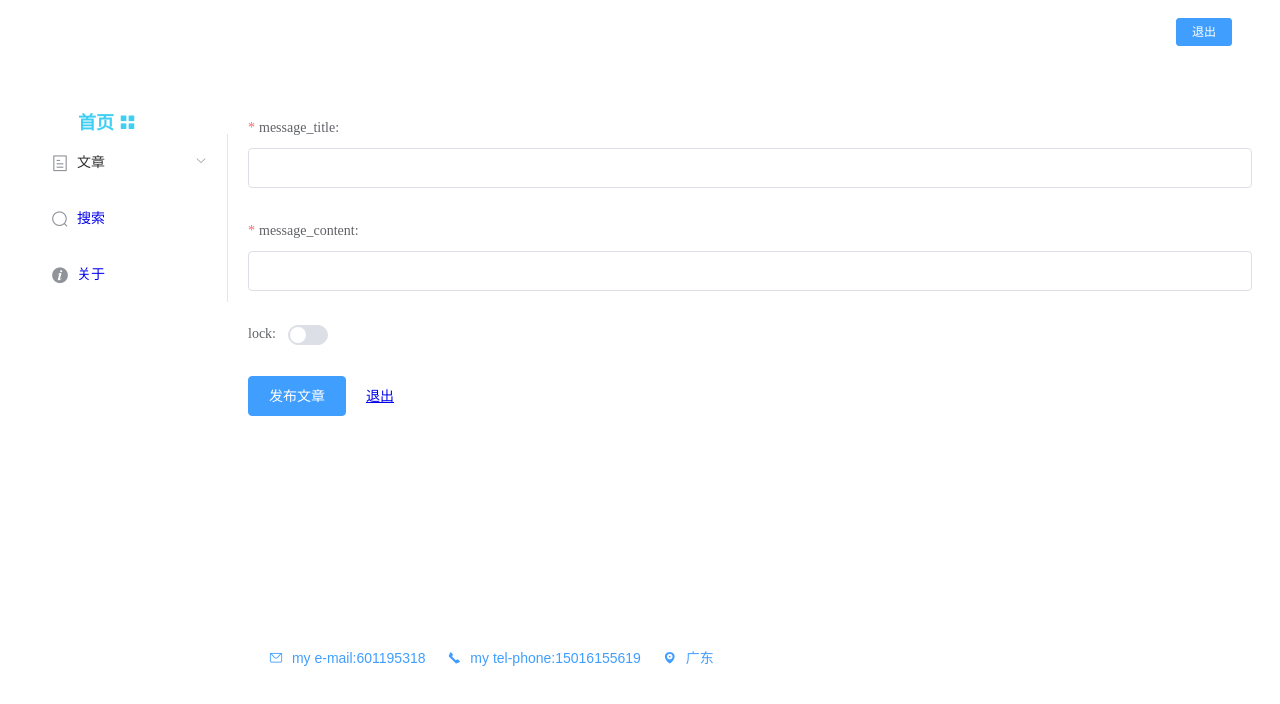
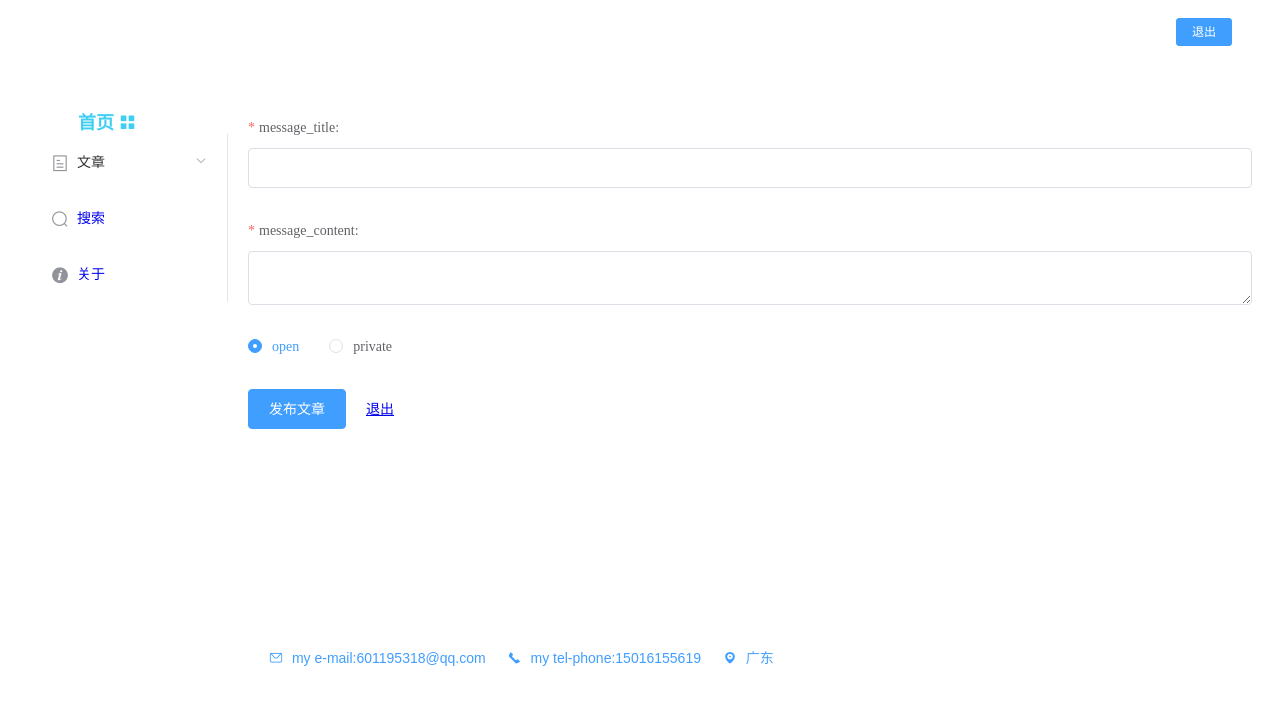
Before and after one commit to youqiting/vue_ele_test, a Vue app: page /publishMessage in a window 1280 px wide. Shown: the top 704 px of the page. Built offline with nearby package versions, Linux system fonts and the light colour scheme.

Commit message:
增加升降排序

```diff
--- a/src/components/footer.vue
+++ b/src/components/footer.vue
@@ -3,7 +3,7 @@
     <div class="my_mag">
       <div>
         <el-button type="text" icon="el-icon-message">
-          my e-mail:601195318
+          my e-mail:601195318@qq.com
         </el-button>
       </div>
       <div>
--- a/src/config/api.js
+++ b/src/config/api.js
@@ -8,6 +8,7 @@ module.exports = {
     addMessage:baseUrl+'/addMessage',
     updateMessage:baseUrl+'/updateMessage',
     deleteMessage:baseUrl+'/deleteMessage',
+    MessageSort:baseUrl+'/MessageSort',
 
     //user
     addUser:baseUrl+'/addUser',
--- a/src/pages/message.vue
+++ b/src/pages/message.vue
@@ -1,12 +1,26 @@
 
 <template>
   <div class="message">
-    <div class="addMessage">
-      <router-link to="/publishMessage"  class="unline">发布文章</router-link>
+    <!-- 上部：展示方式 -->
+    <div class="message_header">
+      <el-button-group>
+        <el-button type="text" @click="getMessages()">
+          默认展示
+          <i class="el-icon-caret-bottom"></i>
+        </el-button>
+        <el-select v-model="value" placeholder="按时间展示" @change="sortByTime()" >
+          <el-option v-for="item in options" :key="item.value" :label="item.label" :value="item.value"></el-option>
+        </el-select>
+      </el-button-group>
+      <div class="addMessage">
+        <router-link to="/publishMessage"  class="unline">发布文章</router-link>
+      </div>
     </div>
+    <!-- 中部：遍历文章 -->
     <div v-for="(item, index) in messageList" :key="index">
       <messageLi v-bind:item="item" />
     </div>
+    <!-- 尾部 -->
     <div class="visit_over">
       —————————————<span></span>已看完<span></span>—————————————
     </div>
@@ -24,7 +38,15 @@ export default {
   },
   data(){
     return{
-      messageList:[]
+      messageList:[],
+      options:[{
+        value:'asc',
+        label:'时间升序'
+      },{
+        value:'desc',
+        label:'时间降序'
+      }],
+      value: ''
     }
   },
   mounted:function(){
@@ -33,14 +55,26 @@ export default {
     })
   },
   methods:{
-    //获取（未锁的）文章
+    //获取（公开的）文章
     getMessages:function(){
+      this.value ='';
       var params = {
-        key :false
+        open : true
       }
       this.$http.post(getMessageList,params).then((res)=>{
         this.messageList = res.data.result;
-
+      })
+    },
+    //时间排序
+    sortByTime:function(){
+      console.log('sortByTime,value:' + this.value);
+      var params = {
+        open : true,
+        sort : this.value
+      }
+      this.$http.post(this.$api.MessageSort,params).then(res=>{
+        console.log(res.data);
+        this.messageList = res.data.result;
       })
     }
   }
--- a/src/pages/messageLi.vue
+++ b/src/pages/messageLi.vue
@@ -43,7 +43,7 @@ export default {
               type: 'success',
               message: '删除成功!'
             });
-            this.$router.push('/message');
+            window.location.reload();
           }
         })
       }).catch(() => {
--- a/src/pages/message_detail.vue
+++ b/src/pages/message_detail.vue
@@ -128,7 +128,7 @@ export default {
               type: 'success',
               message: '删除成功!'
             });
-            this.$router.push('/message');
+            this.$router.go(-1);
           }
         })
       }).catch(() => {
--- a/src/pages/message_open.vue
+++ b/src/pages/message_open.vue
@@ -1,9 +1,26 @@
 
 <template>
   <div>
+    <!-- 上部分：展示方式 -->
+    <div class="message_header">
+      <el-button-group>
+        <el-button type="text"  @click="getMessages()">
+          默认展示
+          <i class="el-icon-caret-bottom"></i>
+        </el-button>
+        <el-select v-model="value" placeholder="按时间展示" @change="sortByTime()" >
+          <el-option v-for="item in options" :key="item.value" :label="item.label" :value="item.value"></el-option>
+        </el-select>
+      </el-button-group>
+      <div class="addMessage">
+        <router-link to="/publishMessage"  class="unline">发布文章</router-link>
+      </div>
+    </div>
+    <!-- 中部：遍历文章 -->
     <div v-for="(item, index) in messageList" :key="index">
       <messageLi v-bind:item="item" />
     </div>
+    <!-- 尾部 -->
     <div class="visit_over">已看完</div>
   </div>
 </template>
@@ -19,7 +36,15 @@ export default {
   },
   data(){
     return{
-      messageList:[]
+      messageList:[],
+      options:[{
+        value:'asc',
+        label:'时间升序'
+      },{
+        value:'desc',
+        label:'时间降序'
+      }],
+      value: ''
     }
   },
   mounted:function(){
@@ -28,14 +53,27 @@ export default {
     })
   },
   methods:{
-    //获取（未锁的）文章
+    //获取（不公开）文章
     getMessages:function(){
+      this.value ='';
       var params = {
-        key: true
+        open: false
       }
       this.$http.post(getMessageList,params).then((res)=>{
         this.messageList = res.data.result;
 
+      })
+    },
+    //时间排序
+    sortByTime:function(){
+      console.log('sortByTime,value:' + this.value);
+      var params = {
+        open : true,
+        sort : this.value
+      }
+      this.$http.post(this.$api.MessageSort,params).then(res=>{
+        console.log(res.data);
+        this.messageList = res.data.result;
       })
     }
   }
--- a/src/pages/publishMessage.vue
+++ b/src/pages/publishMessage.vue
@@ -3,14 +3,15 @@
   <div id="publishMessage">
     <div>
         <el-form :model="form" label-width="50px;" :rules="rules" ref='form'>
-            <el-form-item label="message_title:" prop="message_title">
-                <el-input v-model="form.message_title"></el-input>
+            <el-form-item label="message_title:" prop="title">
+                <el-input v-model="form.title"></el-input>
             </el-form-item>
-            <el-form-item label="message_content:" prop="message_content">
-                <el-input v-model="form.message_content"></el-input>
+            <el-form-item label="message_content:" prop="content">
+                <el-input type="textarea"  :autosize="{ minRows: 2, maxRows: 4}" v-model="form.content"></el-input>
             </el-form-item>
-            <el-form-item label="lock:">
-                <el-switch v-model="form.message_lock"></el-switch>
+            <el-form-item>
+                <el-radio v-model="form.open" label="open">open</el-radio>
+                <el-radio v-model="form.open" label="private">private</el-radio>
             </el-form-item>
             <el-form-item >
                 <el-button type='primary' @click="pulishMes()">发布文章</el-button>
@@ -22,34 +23,42 @@
 </template>
 
 <script>
-import {addUser} from '../config/api.js'
 
 export default {
   name:'publishMessage',
   data(){
       return{
         form:{
-            message_title:"",
-            message_content:"",
-            message_lock:false
+            title:"",
+            content:"",
+            open:"open"
         },
         rules:{
-            message_title:[{required:true, message:'请输入标题'}],
-            message_content:[{required:true, message:'请输入内容'}]
+            title:[{required:true, message:'请输入标题'}],
+            content:[{required:true, message:'请输入内容'}],
+            open:[{required:false, message:'private'}]
         }
       }
   },
   methods:{
       pulishMes:function(){
+            var message_open = '';
+            if(this.form.open == 'open') {
+                message_open= '1';
+            }
+            else if(this.form.open == 'private') {
+                message_open='0';
+            }
             var params ={
-              title: this.form.message_title,
-              content: this.form.message_content,
-              lock: this.form.message_lock,
+                title: this.form.title,
+                content: this.form.content,
+                open: message_open,
             }
-          this.$http.post(addMessage, params).then((res)=>{
+            this.$http.post(this.$api.addMessage, params).then((res)=>{
                 console.log(params);
                 if(res.data.code ==1){
                     this.$message("提交成功");
+                    this.$router.go(-1);
                 }
             })
       }
```
Also changed, not shown: 1 other file (tests, documents, lock files or other folders). Lines whose indentation alone changed are shown as unchanged.
